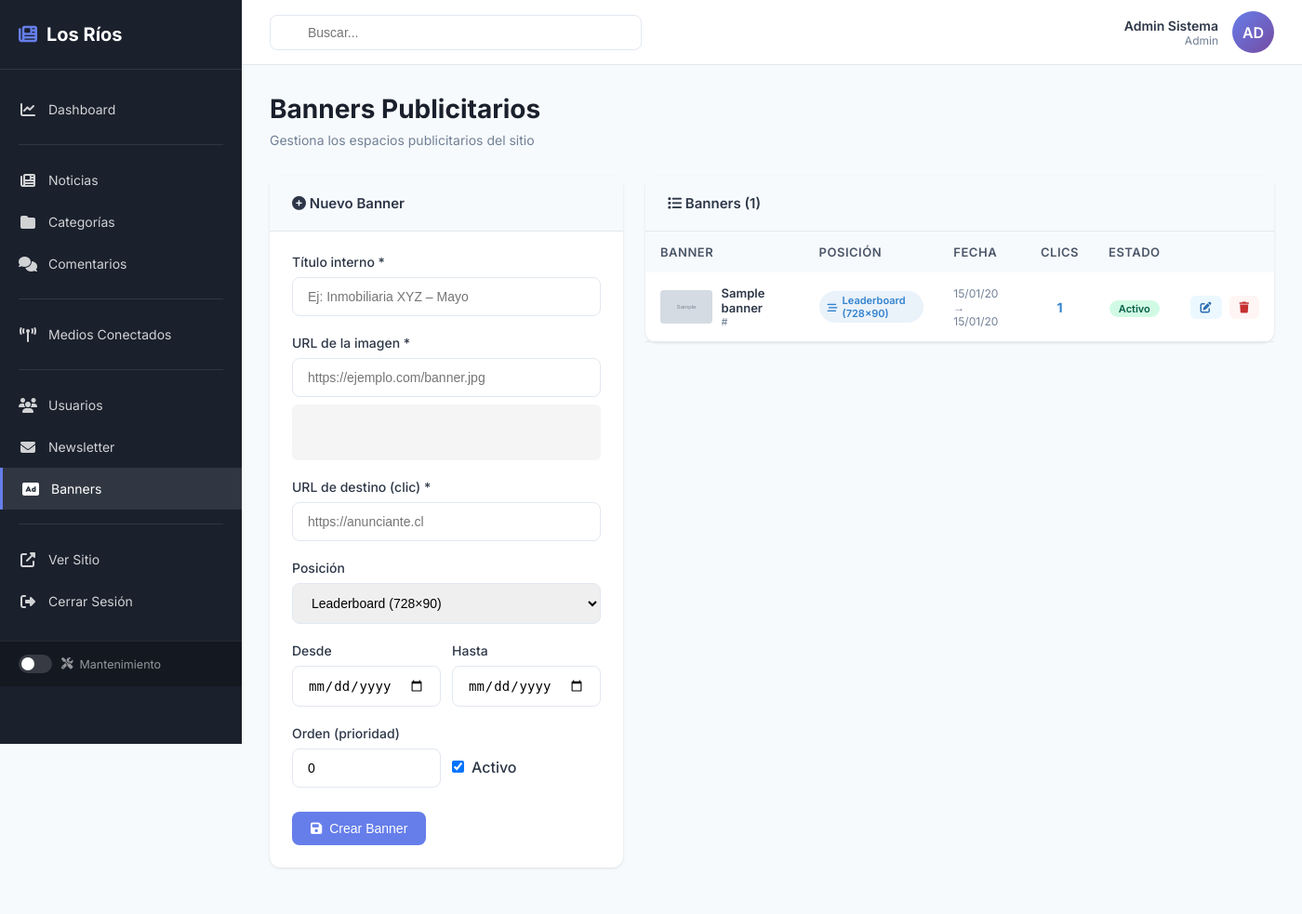
After one commit to juanand87/valdiviacapital, a PHP site: page /losrios/admin/banners.php in a window 1400 px wide. The commit adds this page. Shown: the whole page at 93% size. Run offline with PHP 8.4, Linux system fonts and the light colour scheme; a user stored in the database is signed in; tables that the repository leaves empty hold one stand-in row (values such as "Sample post"); grey boxes marked "Sample" are stand-in pictures.

Commit message:
feat: sistema de banners publicitarios
- tabla banners: posicion (leaderboard/billboard/sidebar/in_article), activo, fechas, orden, clics
- includes/banners.php: getBanner() y renderBanner() con caché estática
- ajax/banner-click.php: incrementa clics y redirige validando URL (anti open-redirect)
- admin/banners.php: CRUD completo con preview de imagen y filtro por posición
- admin sidebar: enlace 'Banners' bajo Newsletter
- style.css: estilos .ad-slot .ad-leaderboard .ad-billboard .ad-sidebar .ad-in_article con dark mode
- index.php: leaderboard antes del ticker + billboard entre hero y contenido + sidebar widget
- noticia.php: in_article entre imagen y contenido
- seccion.php: leaderboard antes del grid de noticias
- busqueda.php: leaderboard antes de los resultados
- migracion_extras.sql: CREATE TABLE banners para producción

```diff
--- /dev/null
+++ b/admin/banners.php
@@ -0,0 +1,282 @@
+<?php
+$page_title = 'Banners Publicitarios';
+require_once '../includes/config.php';
+include 'includes/header.php';
+
+$db    = getDB();
+$posiciones = ['leaderboard', 'billboard', 'sidebar', 'in_article'];
+
+// ── Eliminar ──────────────────────────────────────────────────────────────
+if (isset($_GET['eliminar'])) {
+    $bid = (int)$_GET['eliminar'];
+    if ($bid > 0) {
+        $db->prepare("DELETE FROM banners WHERE id = ?")->execute([$bid]);
+        $mensaje = 'Banner eliminado correctamente';
+    }
+}
+
+// ── Guardar / Actualizar ──────────────────────────────────────────────────
+if ($_SERVER['REQUEST_METHOD'] === 'POST') {
+    $bid         = (int)($_POST['id'] ?? 0);
+    $titulo      = trim(clean($_POST['titulo']      ?? ''));
+    $imagen_url  = trim(clean($_POST['imagen_url']  ?? ''));
+    $url_destino = trim(clean($_POST['url_destino'] ?? ''));
+    $posicion    = in_array($_POST['posicion'] ?? '', $posiciones, true) ? $_POST['posicion'] : 'leaderboard';
+    $activo      = isset($_POST['activo']) ? 1 : 0;
+    $fecha_inicio = !empty($_POST['fecha_inicio']) ? $_POST['fecha_inicio'] : null;
+    $fecha_fin    = !empty($_POST['fecha_fin'])    ? $_POST['fecha_fin']    : null;
+    $orden        = max(0, (int)($_POST['orden'] ?? 0));
+
+    if (!$titulo || !$imagen_url || !$url_destino) {
+        $error = 'Completa los campos obligatorios (Título, Imagen y URL destino).';
+    } elseif (!filter_var($url_destino, FILTER_VALIDATE_URL)) {
+        $error = 'La URL de destino no es válida. Incluye http:// o https://';
+    } else {
+        try {
+            if ($bid) {
+                $db->prepare("
+                    UPDATE banners
+                    SET titulo = ?, imagen_url = ?, url_destino = ?, posicion = ?,
+                        activo = ?, fecha_inicio = ?, fecha_fin = ?, orden = ?
+                    WHERE id = ?
+                ")->execute([$titulo, $imagen_url, $url_destino, $posicion,
+                             $activo, $fecha_inicio, $fecha_fin, $orden, $bid]);
+                $mensaje = 'Banner actualizado correctamente';
+            } else {
+                $db->prepare("
+                    INSERT INTO banners (titulo, imagen_url, url_destino, posicion, activo, fecha_inicio, fecha_fin, orden)
+                    VALUES (?, ?, ?, ?, ?, ?, ?, ?)
+                ")->execute([$titulo, $imagen_url, $url_destino, $posicion,
+                             $activo, $fecha_inicio, $fecha_fin, $orden]);
+                $mensaje = 'Banner creado correctamente';
+            }
+            $bid = 0; // Limpiar formulario
+        } catch (PDOException $e) {
+            $error = 'Error al guardar: ' . $e->getMessage();
+        }
+    }
+}
+
+// Cargar para editar
+$editando = null;
+if (isset($_GET['editar'])) {
+    $stmt = $db->prepare("SELECT * FROM banners WHERE id = ?");
+    $stmt->execute([(int)$_GET['editar']]);
+    $editando = $stmt->fetch();
+}
+
+// Lista completa
+$banners = $db->query("SELECT * FROM banners ORDER BY posicion ASC, orden ASC, id DESC")->fetchAll();
+
+$posLabel = [
+    'leaderboard' => ['icon' => 'fa-stream',    'color' => '#3182ce', 'label' => 'Leaderboard (728×90)'],
+    'billboard'   => ['icon' => 'fa-expand-alt','color' => '#805ad5', 'label' => 'Billboard (970×250)'],
+    'sidebar'     => ['icon' => 'fa-columns',   'color' => '#38a169', 'label' => 'Sidebar (300×250)'],
+    'in_article'  => ['icon' => 'fa-align-center','color' => '#dd6b20','label' => 'In-article'],
+];
+?>
+
+<div class="page-header">
+    <div>
+        <h1 class="page-title">Banners Publicitarios</h1>
+        <p class="page-subtitle">Gestiona los espacios publicitarios del sitio</p>
+    </div>
+</div>
+
+<?php if (isset($mensaje)): ?>
+<div style="background:#d1fae5;color:#065f46;padding:15px;border-radius:8px;margin-bottom:20px;">
+    <i class="fas fa-check-circle"></i> <?php echo $mensaje; ?>
+</div>
+<?php endif; ?>
+<?php if (isset($error)): ?>
+<div style="background:#fee;color:#c53030;padding:15px;border-radius:8px;margin-bottom:20px;">
+    <i class="fas fa-exclamation-circle"></i> <?php echo $error; ?>
+</div>
+<?php endif; ?>
+
+<div style="display:grid;grid-template-columns:380px 1fr;gap:24px;align-items:start;">
+
+    <!-- Formulario -->
+    <div class="card">
+        <div class="card-header" style="background:#f7fafc;">
+            <h3 class="card-title" style="font-size:15px;">
+                <i class="fas fa-<?php echo $editando ? 'edit' : 'plus-circle'; ?>"></i>
+                <?php echo $editando ? 'Editar Banner' : 'Nuevo Banner'; ?>
+            </h3>
+        </div>
+        <div class="card-body">
+            <form method="POST">
+                <?php if ($editando): ?>
+                    <input type="hidden" name="id" value="<?php echo (int)$editando['id']; ?>">
+                <?php endif; ?>
+
+                <div class="form-group">
+                    <label class="form-label">Título interno *</label>
+                    <input type="text" name="titulo" class="form-control" required maxlength="100"
+                           value="<?php echo $editando ? htmlspecialchars($editando['titulo']) : ''; ?>"
+                           placeholder="Ej: Inmobiliaria XYZ – Mayo">
+                </div>
+
+                <div class="form-group">
+                    <label class="form-label">URL de la imagen *</label>
+                    <input type="url" name="imagen_url" class="form-control" required
+                           value="<?php echo $editando ? htmlspecialchars($editando['imagen_url']) : ''; ?>"
+                           placeholder="https://ejemplo.com/banner.jpg"
+                           oninput="document.getElementById('img-preview').src=this.value">
+                    <div style="margin-top:8px;height:60px;background:#f5f5f5;border-radius:6px;overflow:hidden;display:flex;align-items:center;justify-content:center;">
+                        <img id="img-preview"
+                             src="<?php echo $editando ? htmlspecialchars($editando['imagen_url']) : ''; ?>"
+                             alt="Preview"
+                             style="max-height:60px;max-width:100%;object-fit:contain;"
+                             onerror="this.style.display='none'" onload="this.style.display='block'">
+                    </div>
+                </div>
+
+                <div class="form-group">
+                    <label class="form-label">URL de destino (clic) *</label>
+                    <input type="url" name="url_destino" class="form-control" required
+                           value="<?php echo $editando ? htmlspecialchars($editando['url_destino']) : ''; ?>"
+                           placeholder="https://anunciante.cl">
+                </div>
+
+                <div class="form-group">
+                    <label class="form-label">Posición</label>
+                    <select name="posicion" class="form-control">
+                        <?php foreach ($posLabel as $val => $info): ?>
+                        <option value="<?php echo $val; ?>"
+                            <?php echo ($editando && $editando['posicion'] === $val) ? 'selected' : ''; ?>>
+                            <?php echo $info['label']; ?>
+                        </option>
+                        <?php endforeach; ?>
+                    </select>
+                </div>
+
+                <div style="display:grid;grid-template-columns:1fr 1fr;gap:12px;">
+                    <div class="form-group">
+                        <label class="form-label">Desde</label>
+                        <input type="date" name="fecha_inicio" class="form-control"
+                               value="<?php echo $editando ? ($editando['fecha_inicio'] ?? '') : ''; ?>">
+                    </div>
+                    <div class="form-group">
+                        <label class="form-label">Hasta</label>
+                        <input type="date" name="fecha_fin" class="form-control"
+                               value="<?php echo $editando ? ($editando['fecha_fin'] ?? '') : ''; ?>">
+                    </div>
+                </div>
+
+                <div style="display:grid;grid-template-columns:1fr 1fr;gap:12px;align-items:center;">
+                    <div class="form-group">
+                        <label class="form-label">Orden (prioridad)</label>
+                        <input type="number" name="orden" class="form-control" min="0" max="99"
+                               value="<?php echo $editando ? (int)$editando['orden'] : 0; ?>">
+                    </div>
+                    <div class="form-group" style="padding-top:22px;">
+                        <label style="display:flex;align-items:center;gap:8px;cursor:pointer;font-weight:500;">
+                            <input type="checkbox" name="activo" value="1"
+                                   <?php echo (!$editando || $editando['activo']) ? 'checked' : ''; ?>>
+                            Activo
+                        </label>
+                    </div>
+                </div>
+
+                <div style="display:flex;gap:10px;margin-top:6px;">
+                    <button type="submit" class="btn btn-primary">
+                        <i class="fas fa-save"></i> <?php echo $editando ? 'Actualizar' : 'Crear Banner'; ?>
+                    </button>
+                    <?php if ($editando): ?>
+                    <a href="banners.php" class="btn" style="background:#718096;color:white;">
+                        <i class="fas fa-times"></i> Cancelar
+                    </a>
+                    <?php endif; ?>
+                </div>
+            </form>
+        </div>
+    </div>
+
+    <!-- Lista de banners -->
+    <div class="card">
+        <div class="card-header" style="background:#f7fafc;">
+            <h3 class="card-title" style="font-size:15px;">
+                <i class="fas fa-list"></i> Banners (<?php echo count($banners); ?>)
+            </h3>
+        </div>
+        <div class="card-body" style="padding:0;">
+            <?php if (empty($banners)): ?>
+            <div style="padding:40px;text-align:center;color:#718096;">
+                <i class="fas fa-ad" style="font-size:48px;opacity:0.3;display:block;margin-bottom:12px;"></i>
+                No hay banners creados todavía
+            </div>
+            <?php else: ?>
+            <table class="table" style="margin:0;">
+                <thead>
+                    <tr>
+                        <th>Banner</th>
+                        <th>Posición</th>
+                        <th>Fecha</th>
+                        <th style="text-align:center;">Clics</th>
+                        <th style="text-align:center;">Estado</th>
+                        <th></th>
+                    </tr>
+                </thead>
+                <tbody>
+                <?php foreach ($banners as $b): ?>
+                <tr>
+                    <td>
+                        <div style="display:flex;align-items:center;gap:10px;">
+                            <img src="<?php echo htmlspecialchars($b['imagen_url']); ?>"
+                                 style="width:72px;height:36px;object-fit:cover;border-radius:4px;background:#eee;"
+                                 onerror="this.style.opacity='.2'">
+                            <div>
+                                <div style="font-weight:600;font-size:13px;"><?php echo htmlspecialchars($b['titulo']); ?></div>
+                                <div style="font-size:11px;color:#718096;overflow:hidden;text-overflow:ellipsis;max-width:180px;white-space:nowrap;">
+                                    <?php echo htmlspecialchars($b['url_destino']); ?>
+                                </div>
+                            </div>
+                        </div>
+                    </td>
+                    <td>
+                        <?php $p = $posLabel[$b['posicion']] ?? ['icon'=>'fa-ad','color'=>'#666','label'=>$b['posicion']]; ?>
+                        <span style="display:inline-flex;align-items:center;gap:5px;background:<?php echo $p['color'];?>1a;color:<?php echo $p['color'];?>;padding:3px 9px;border-radius:20px;font-size:11px;font-weight:600;">
+                            <i class="fas <?php echo $p['icon']; ?>"></i> <?php echo $p['label']; ?>
+                        </span>
+                    </td>
+                    <td style="font-size:12px;color:#718096;">
+                        <?php if ($b['fecha_inicio'] || $b['fecha_fin']): ?>
+                            <?php echo $b['fecha_inicio'] ? date('d/m/y', strtotime($b['fecha_inicio'])) : '∞'; ?>
+                            &rarr;
+                            <?php echo $b['fecha_fin'] ? date('d/m/y', strtotime($b['fecha_fin'])) : '∞'; ?>
+                        <?php else: ?>
+                            <span style="opacity:.5;">Sin límite</span>
+                        <?php endif; ?>
+                    </td>
+                    <td style="text-align:center;font-weight:700;color:#3182ce;">
+                        <?php echo number_format($b['clics']); ?>
+                    </td>
+                    <td style="text-align:center;">
+                        <?php if ($b['activo']): ?>
+                            <span style="background:#d1fae5;color:#065f46;padding:2px 10px;border-radius:20px;font-size:11px;font-weight:600;">Activo</span>
+                        <?php else: ?>
+                            <span style="background:#fee;color:#c53030;padding:2px 10px;border-radius:20px;font-size:11px;font-weight:600;">Pausado</span>
+                        <?php endif; ?>
+                    </td>
+                    <td style="text-align:right;white-space:nowrap;">
+                        <a href="banners.php?editar=<?php echo (int)$b['id']; ?>"
+                           style="background:#ebf8ff;color:#2b6cb0;padding:5px 11px;border-radius:6px;font-size:12px;font-weight:600;display:inline-block;margin-right:4px;">
+                            <i class="fas fa-edit"></i>
+                        </a>
+                        <a href="banners.php?eliminar=<?php echo (int)$b['id']; ?>"
+                           onclick="return confirm('¿Eliminar este banner?')"
+                           style="background:#fff5f5;color:#c53030;padding:5px 11px;border-radius:6px;font-size:12px;font-weight:600;display:inline-block;">
+                            <i class="fas fa-trash"></i>
+                        </a>
+                    </td>
+                </tr>
+                <?php endforeach; ?>
+                </tbody>
+            </table>
+            <?php endif; ?>
+        </div>
+    </div>
+</div>
+
+<?php include 'includes/footer.php'; ?>
--- a/admin/includes/sidebar.php
+++ b/admin/includes/sidebar.php
@@ -60,6 +60,11 @@
             <span>Newsletter</span>
         </a>
 
+        <a href="banners.php" class="nav-item <?php echo basename($_SERVER['PHP_SELF']) == 'banners.php' ? 'active' : ''; ?>">
+            <i class="fas fa-ad"></i>
+            <span>Banners</span>
+        </a>
+
         <div class="nav-divider"></div>
 
         <a href="../index.php" class="nav-item" target="_blank">
--- a/busqueda.php
+++ b/busqueda.php
@@ -1,6 +1,7 @@
 <?php
 require_once 'includes/config.php';
 require_once 'includes/maintenance.php';
+require_once 'includes/banners.php';
 if (isMaintenance()) { include 'mantenimiento.php'; exit; }
 
 // Obtener término de búsqueda
@@ -99,6 +100,7 @@ if (!empty($query)) {
 
     <!-- Resultados de Búsqueda -->
     <div class="container" style="margin: 60px auto;">
+        <?php renderBanner('leaderboard'); ?>
         <?php if (!empty($query)): ?>
             <h1 style="font-size: 2rem; font-weight: 700; margin-bottom: 15px;">
                 Resultados de búsqueda para: "<?php echo clean($query); ?>"
--- a/noticia.php
+++ b/noticia.php
@@ -1,6 +1,7 @@
 <?php
 require_once 'includes/config.php';
 require_once 'includes/maintenance.php';
+require_once 'includes/banners.php';
 if (isMaintenance()) { include 'mantenimiento.php'; exit; }
 
 // Obtener noticia por slug (o por id como fallback)
@@ -465,6 +466,9 @@ $masLeidas = $db->query("
             </div>
             <?php endif; ?>
 
+            <!-- Banner In-article -->
+            <?php renderBanner('in_article'); ?>
+
             <div class="article-content">
                 <?php echo $noticia['contenido']; ?>
             </div>
--- a/seccion.php
+++ b/seccion.php
@@ -1,6 +1,7 @@
 <?php
 require_once 'includes/config.php';
 require_once 'includes/maintenance.php';
+require_once 'includes/banners.php';
 if (isMaintenance()) { include 'mantenimiento.php'; exit; }
 
 $categoria_slug = $_GET['cat'] ?? 'regional';
@@ -125,6 +126,7 @@ $noticias = $stmtN->fetchAll();
 
     <!-- Noticias de la Categoría -->
     <div class="container">
+        <?php renderBanner('leaderboard'); ?>
         <div class="news-grid" style="margin-bottom: 60px;">
             <?php foreach ($noticias as $noticia): ?>
             <article class="news-card">
```
Also changed, not shown: ajax/banner-click.php (added, +26 -0 lines), assets/css/style.css (+61 -0 lines), includes/banners.php (added, +41 -0 lines), index.php (+17 -0 lines), migracion_extras.sql (+15 -0 lines).
